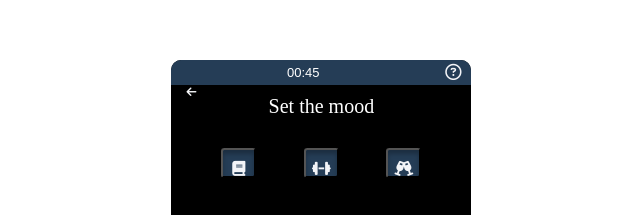
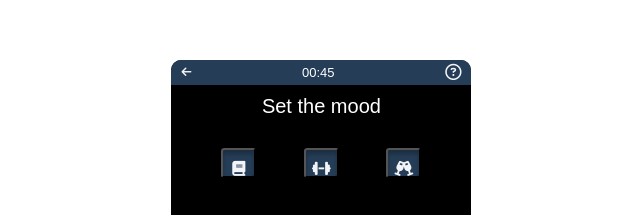
Before and after one commit to tiagoalex2002/PAF, a plain HTML site: page create.html in a window 1280 px wide. Shown: the part 130-345 px from the top of the page, 279-919 px from the left. Drawn offline with nearby package versions, Linux system fonts and the light colour scheme.

Commit message:
Update style.css

```diff
--- a/style.css
+++ b/style.css
@@ -154,15 +154,6 @@ a button.arrow2,
   border-radius: 10px;
 }
 
-#back {
-  width: 10px;
-  height: 10px;
-  margin-top: 5px;
-  margin-left: 5px;
-  box-shadow: none;
-  position: absolute;
-}
-
 .container {
   display: flex;
   flex-direction: column;
@@ -221,6 +212,7 @@ a button.arrow2,
   font-size: 20px;
   color: white;
   margin-top: 10px;
+  font-family: Arial, Helvetica, sans-serif;
 }
 
 .setime {
```
